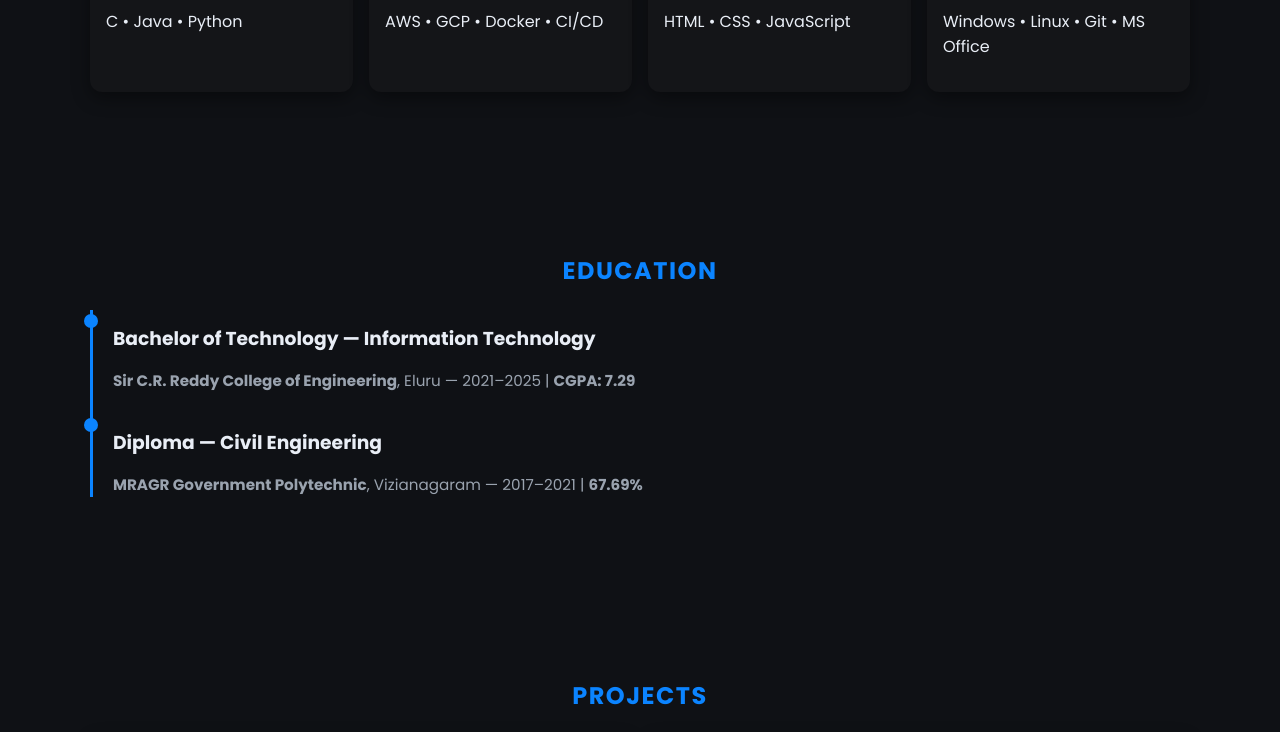
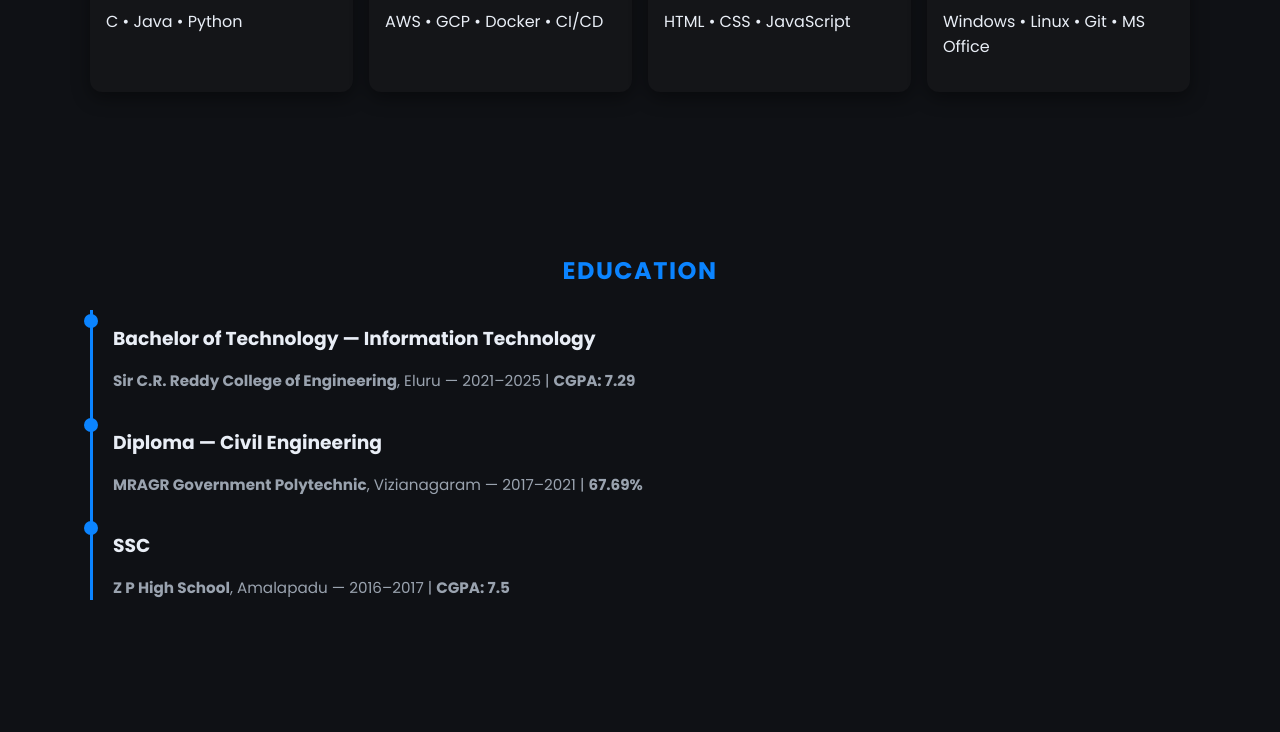
Before and after one commit to sarathdunna/myportfolio, a plain HTML site: page index.html in a window 1280 px wide. Shown: the part 1304-2036 px from the top of the page. Drawn offline with nearby package versions, Linux system fonts and the light colour scheme.

Commit message:
Update index.html

```diff
--- a/index.html
+++ b/index.html
@@ -112,6 +112,13 @@
               <p class="muted"><strong>MRAGR Government Polytechnic</strong>, Vizianagaram — 2017–2021 | <strong>67.69%</strong></p>
             </div>
           </div>
+          <div class="timeline-item">
+            <div class="timeline-marker"></div>
+            <div class="timeline-content">
+              <h3>SSC</h3>
+              <p class="muted"><strong>Z P High School</strong>, Amalapadu — 2016–2017 | <strong>CGPA: 7.5</strong></p>
+            </div>
+          </div>
         </div>
       </div>
     </section>
```
